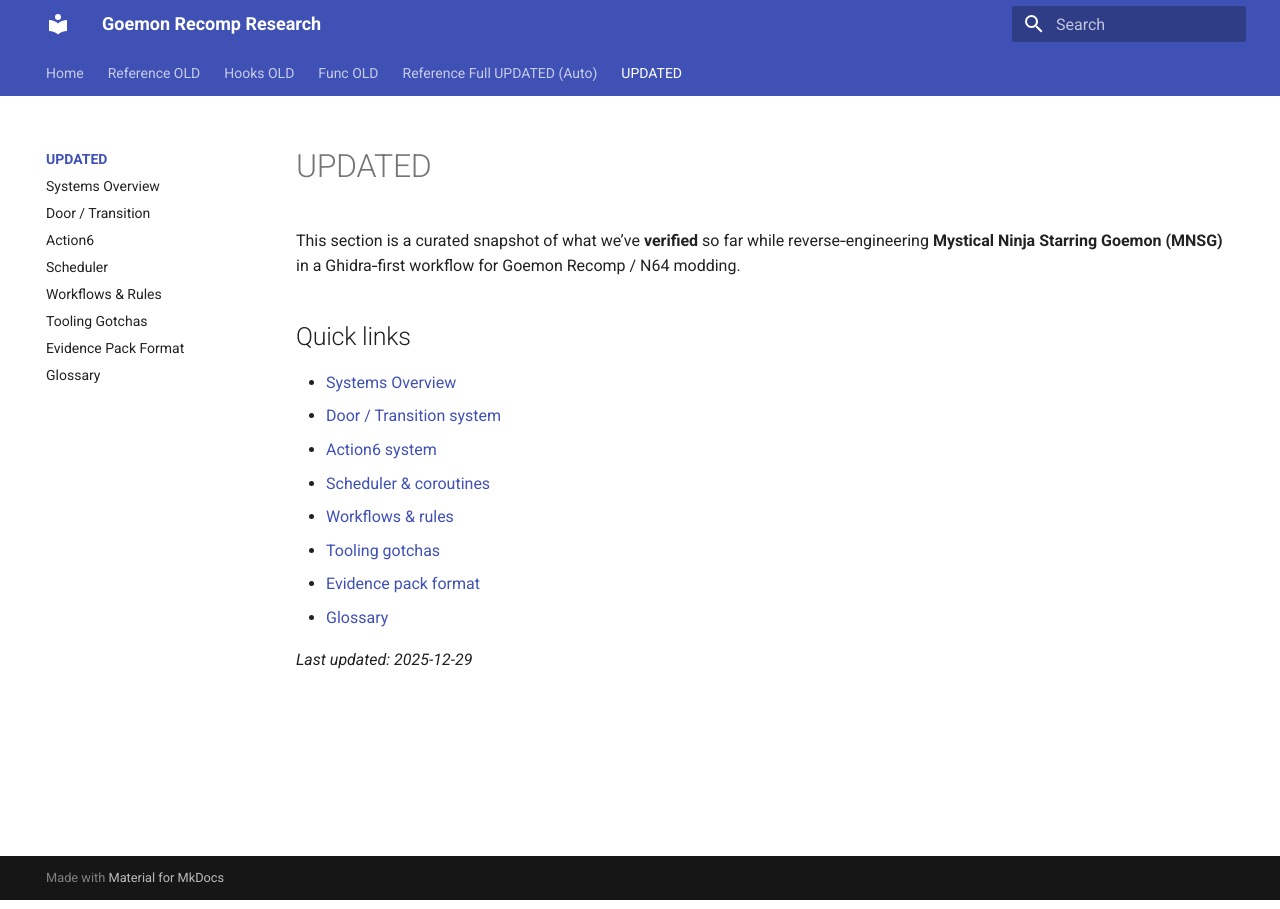
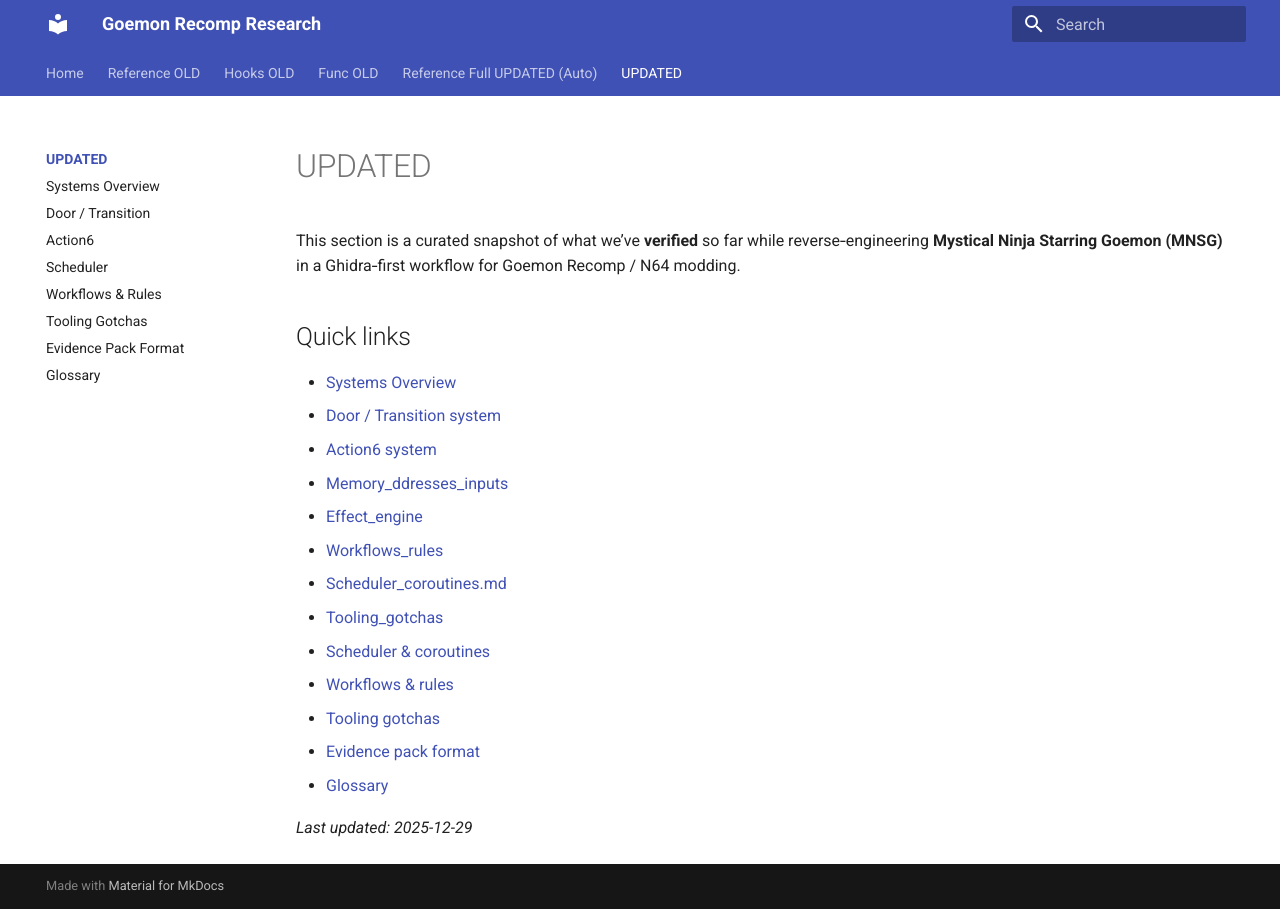
Before and after one commit to sirdankz/goemon-recomp-research, an MkDocs documentation site: the page built from docs/UPDATED/index.md, in a window 1280 px wide. Built offline with MkDocs 1.6.1 and Material for MkDocs 9.7.7, drawn with Linux system fonts in a browser that asks for light colours.

Commit message:
Update index.md

```diff
--- a/docs/UPDATED/index.md
+++ b/docs/UPDATED/index.md
@@ -7,6 +7,11 @@
 - [Systems Overview](systems_overview.md)
 - [Door / Transition system](door_transition_system.md)
 - [Action6 system](action6_system.md)
+- [Memory_ddresses_inputs](memory_addresses_inputs.md)
+- [Effect_engine](effect_engine.md)
+- [Workflows_rules](workflows_rules.m)
+- [Scheduler_coroutines.md](scheduler_coroutines.md)
+- [Tooling_gotchas](tooling_gotchas.md)
 - [Scheduler & coroutines](scheduler_coroutines.md)
 - [Workflows & rules](workflows_rules.md)
 - [Tooling gotchas](tooling_gotchas.md)
```
